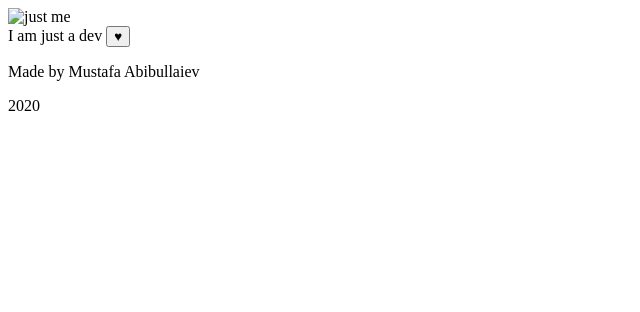
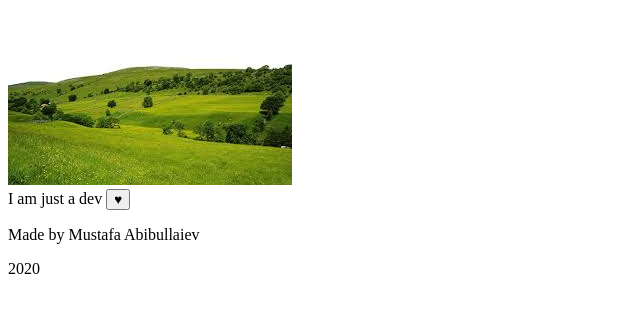
Before and after one commit to MustafaAbibullaiev/MustafaAbibullaiev.github.io, a plain HTML site: page index.html in a window 1280 px wide. Shown: the whole page, without its empty margins (0-640 px from the left). Drawn offline with Linux system fonts and the light colour scheme.

Commit message:
Update index.html

```diff
--- a/index.html
+++ b/index.html
@@ -1 +1 @@
-<!DOCTYPE html><html lang="en"><head><title>MustafaAbibullaiev.github.io</title><meta charset="utf-8"><meta name="viewport" content="width=device-width, initial-scale=1"><link rel="stylesheet" type="text/css" href="/styles.2d9fe073.css"></head><body> <main class="main"> <img class="image" src="/me.b2795140.jpg" alt="just me"> </main> <div class="bio">I am just a dev <button id="like">&hearts;</button></div> <footer> <div><p id="author">Made by Mustafa Abibullaiev</p></div> <div><p id="year"></p></div> <script>var e=(new Date).getFullYear();document.getElementById("year").innerHTML=e;</script> </footer> <script src="/script.0b7e87e5.js"></script> </body></html>
+<!DOCTYPE html><html lang="en"><head><title>MustafaAbibullaiev.github.io</title><meta charset="utf-8"><meta name="viewport" content="width=device-width, initial-scale=1"><link rel="stylesheet" type="text/css" href="/styles.2d9fe073.css"></head><body> <main class="main"> <img class="image" src="/me.3ef429ab.jpg" alt="just me"> </main> <div class="bio">I am just a dev <button id="like">&hearts;</button></div> <footer> <div><p id="author">Made by Mustafa Abibullaiev</p></div> <div><p id="year"></p></div> <script>var e=(new Date).getFullYear();document.getElementById("year").innerHTML=e;</script> </footer> <script src="/script.0b7e87e5.js"></script> </body></html>
```
